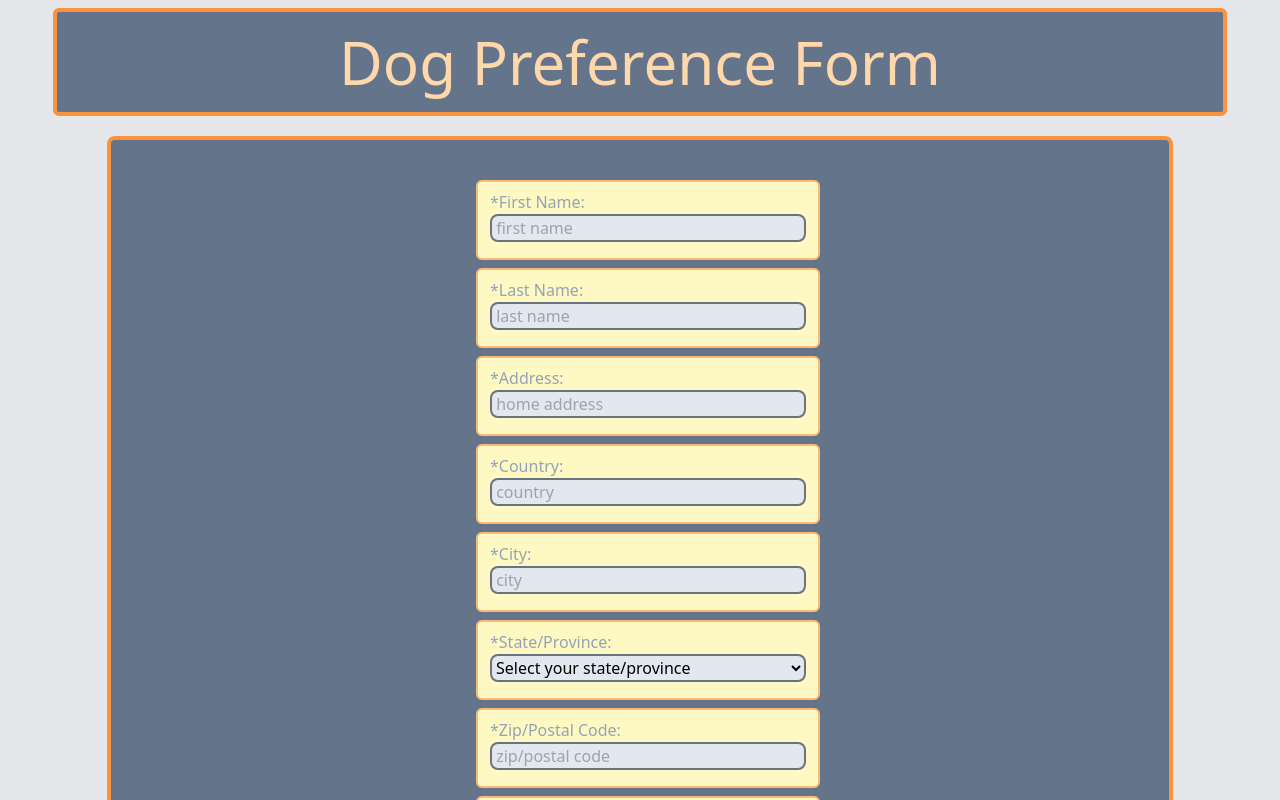
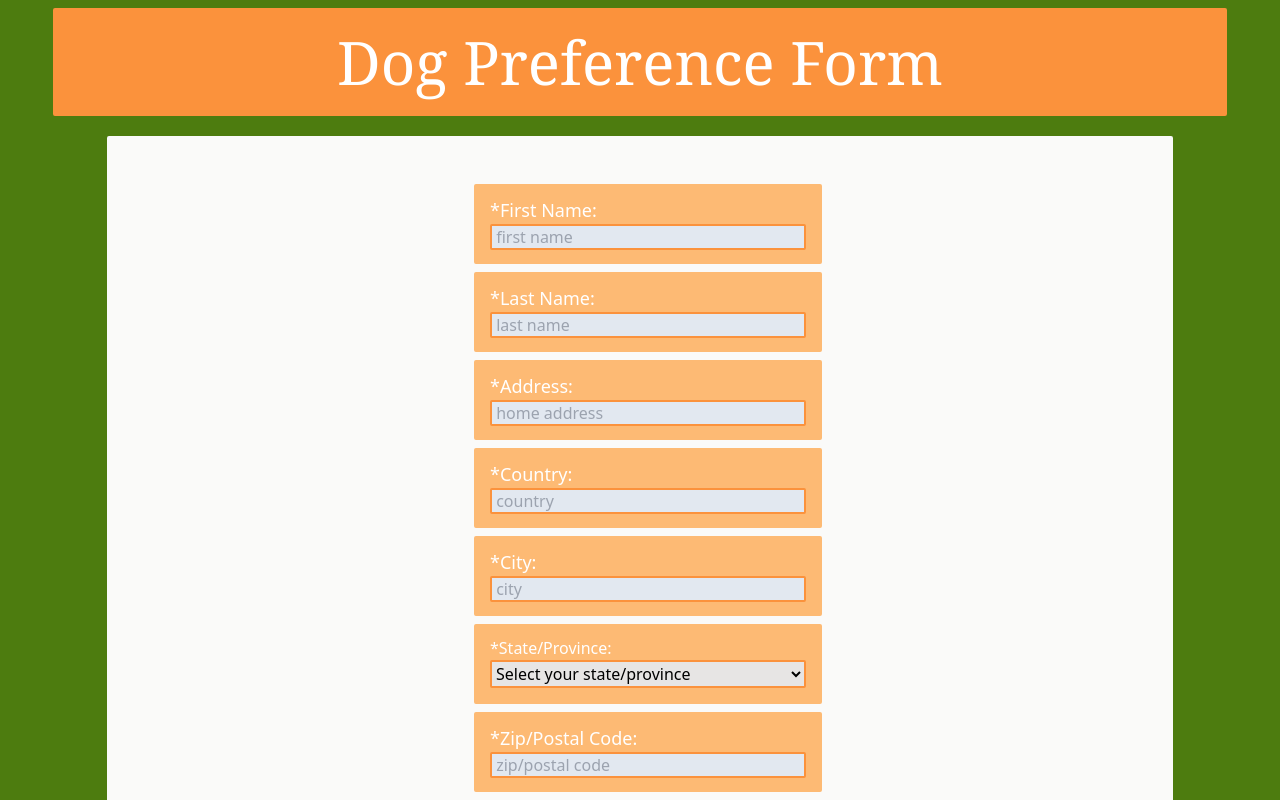
Before and after one commit to cssgunc/beautiful-together, a React (Create React App) app: page /dogform in a window 1280 px wide. Shown: the top 800 px of the page. Built offline with nearby package versions, Linux system fonts and the light colour scheme.

Commit message:
changed styling to look more like website

```diff
--- a/src/pages/DogForm.js
+++ b/src/pages/DogForm.js
@@ -16,11 +16,11 @@ export const DogForm = () => {
     const [page, setPage] = useState(0);
 
     return (
-        <main className="flex flex-col items-center bg-gray-200 w-full h-full">
+        <main className="flex flex-col items-center bg-lime-700 w-full h-full">
 
-            <h1 className="text-center text-6xl m-2 font-extralight h-11/12 w-11/12 p-5 text-orange-200 justify-center rounded-md border-orange-400 border-4 bg-slate-500">Dog Preference Form</h1>
+            <h1 className="text-center text-6xl m-2 font-serif h-11/12 w-11/12 p-5 text-white justify-center rounded-sm border-orange-400 border-4 bg-orange-400">Dog Preference Form</h1>
 
-            <form id="dogform" className="flex p-8 justify-center m-3 bg-slate-500 w-10/12 rounded-lg border-4 border-orange-400">
+            <form id="dogform" className="flex p-8 justify-center m-3 bg-stone-50 w-10/12 rounded-sm border- border-stone-50 border-8">
                 <div id= "part1" className={page === 0 ? "" : "hidden "}>
 
                     <InputQuestion label="*First Name:" id="f_name" name="first_name" type="text" placeholder=" first name" required/>
@@ -40,9 +40,9 @@ export const DogForm = () => {
                     <InputQuestion label="*City:" id="city" name="city" type="text" placeholder=" city" required/>
 
 
-                    <div className="flex flex-col pt-2 pb-4 px-3 h-20 w-full align-top bg-yellow-100 rounded-md border-orange-300 border-2 m-2">
-                        <label className="font-extralight text-slate-400" for="last_name">*State/Province:</label>
-                        <select className="h-10 w-30 bg-slate-200 rounded-lg border-gray-500 border-2" id="stateprovince" name="stateprovince" required>
+                    <div className="flex flex-col pt-2 pb-4 px-3 h-20 w-full align-top bg-orange-300 rounded-sm border-orange-300 border-4 m-2">
+                        <label className="font-sans text-white" for="last_name">*State/Province:</label>
+                        <select className="h-10 w-30 bg-stone-200 rounded-sm border-orange-400 border-2" id="stateprovince" name="stateprovince" required>
                             <option value="" selected disabled>Select your state/province</option>
                             <option value="AL">Alabama</option>
                             <option value="AK">Alaska</option>
@@ -118,7 +118,7 @@ export const DogForm = () => {
                     <InputQuestion label="*Email:" id="email" name="email" type="email" placeholder=" youremail@email.com" required/>
 
                     <div className="flex flex-row justify-end">
-                        <button type="button" form="dogform" onClick={() => setPage(1)} className="flex flex-col pt-2 pb-2 px-2 text-center text-slate-500 h-10 w-20 align-top bg-yellow-100 rounded-md border-orange-300 border-4 m-2">Next</button>
+                        <button type="button" form="dogform" onClick={() => setPage(1)} className="flex flex-col pt-2 pb-2 px-2 font-sans text-center text-white h-10 w-20 align-top bg-orange-400 rounded-sm border-orange-400 border-4 m-2">Next</button>
                     </div>
                 </div>
 
@@ -127,8 +127,8 @@ export const DogForm = () => {
                     <InputQuestion label="*Page 2 Question:" id="quest2" name="quest1" type="text" required/>
 
                     <div className="flex flex-row justify-end">
-                        <button type="button" onClick={() => setPage(0)} className="flex flex-col pt-2 pb-2 px-2 text-center text-slate-500 h-10 w-20 align-top bg-yellow-100 rounded-md border-orange-300 border-4 m-2">Previous</button>
-                        <button type="button" onClick={() => setPage(2)} className="flex flex-col pt-2 pb-2 px-2 text-center text-slate-500 h-10 w-20 align-top bg-yellow-100 rounded-md border-orange-300 border-4 m-2">Next</button>
+                        <button type="button" onClick={() => setPage(0)} className="flex flex-col pt-2 pb-2 px-2 font-sans text-center text-white h-10 w-20 align-top bg-orange-400 rounded-sm border-orange-400 border-4 m-2">Previous</button>
+                        <button type="button" onClick={() => setPage(2)} className="flex flex-col pt-2 pb-2 px-2 font-sans text-center text-white h-10 w-20 align-top bg-orange-400 rounded-sm border-orange-400 border-4 m-2">Next</button>
                     </div>
                 </div>
 
@@ -137,9 +137,9 @@ export const DogForm = () => {
                     <InputQuestion label="*Page 3 Question:" id="quest3" name="quest1" type="text" required/>
 
                     <div className="flex flex-row justify-end">
-                        <button type="button" onClick={() => setPage(1)} className="flex flex-col pt-2 pb-2 px-2 text-center text-slate-500 h-10 w-20 align-top bg-yellow-100 rounded-md border-orange-300 border-4 m-2">Previous</button>
+                        <button type="button" onClick={() => setPage(1)} className="flex flex-col pt-2 pb-2 px-2 font-sans text-center text-white h-10 w-20 align-top bg-orange-400 rounded-sm border-orange-400 border-4 m-2">Previous</button>
 
-                        <button className="flex flex-col pt-2 pb-2 px-2 text-center text-slate-500 h-10 w-20 align-top bg-yellow-100 rounded-md border-orange-300 border-4 m-2" type="submit">Submit</button>
+                        <button className="flex flex-col pt-2 pb-2 px-2 font-sans text-center text-white h-10 w-20 align-top bg-orange-400 rounded-sm border-orange-400 border-4 m-2" type="submit">Submit</button>
                     </div>
                 </div>
             </form>
@@ -150,9 +150,9 @@ export const DogForm = () => {
 
 function InputQuestion({label, name, id, type, ...args }) {
     return(
-    <div className="flex flex-col pt-2 pb-4 px-3 h-20 w-full align-top bg-yellow-100 rounded-md border-orange-300 border-2 m-2">
-        <label className="font-extralight text-slate-400" for={name}>{label}</label>
-        <input className="h-10 w-30 bg-slate-200 rounded-lg border-gray-500 border-2" type={type} id={id} name={name} {...args} />
+    <div className="flex flex-col pt-2 pb-4 px-3 h-20 w-full align-top bg-orange-300 rounded-sm border-orange-300 border-4 m-2">
+        <label className="font-sans text-lg text-white" for={name}>{label}</label>
+        <input className="h-10 w-30 bg-slate-200 rounded-sm border-orange-400 border-2" type={type} id={id} name={name} {...args} />
     </div>
     );
 }
```
